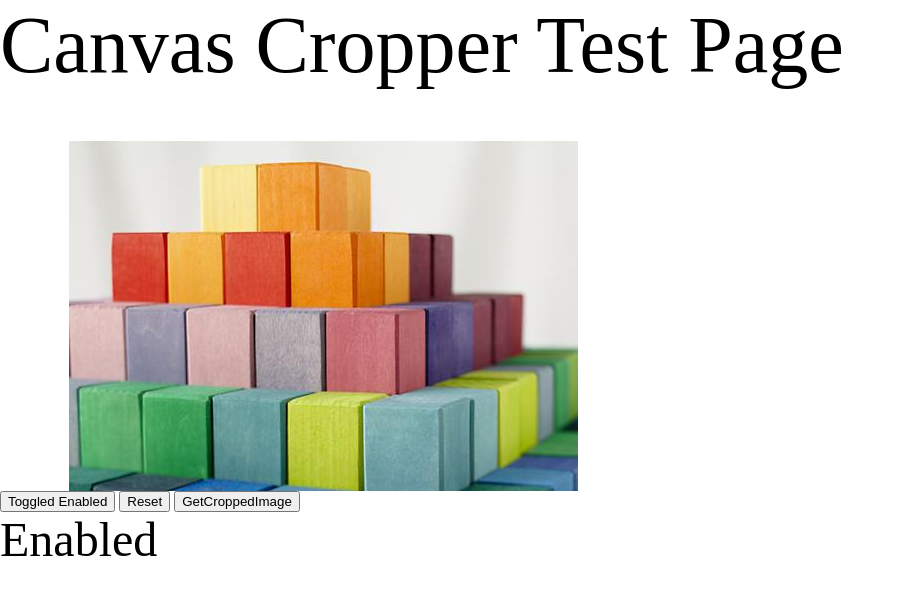
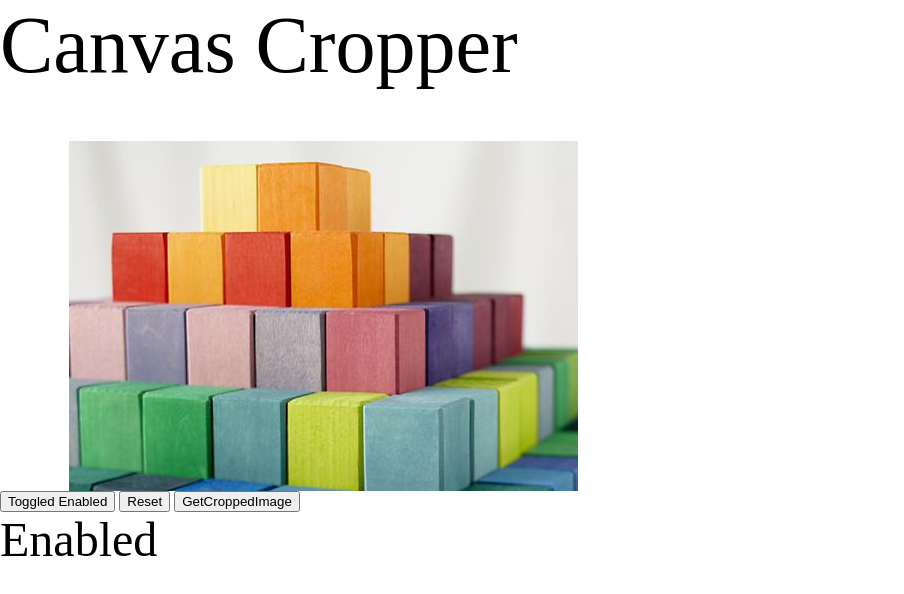
Before and after one commit to dclaze/canvas-cropper, a website: page demo.html in a window 1280 px wide. Shown: the whole page, without its empty margins (0-904 px from the left). Drawn offline with Linux system fonts and the light colour scheme.

Commit message:
Rename test.html to demo.html

```diff
--- a/test.html
+++ b/demo.html
@@ -11,7 +11,7 @@
 </head>
 
 <body>
-    <div style="font-size: 5em">Canvas Cropper Test Page</div>
+    <div style="font-size: 5em">Canvas Cropper</div>
     <canvas id="myCanvas" width="578" height="400"></canvas>
     <br>
     <button id="toggleEnabledButton">Toggled Enabled</button>
```
